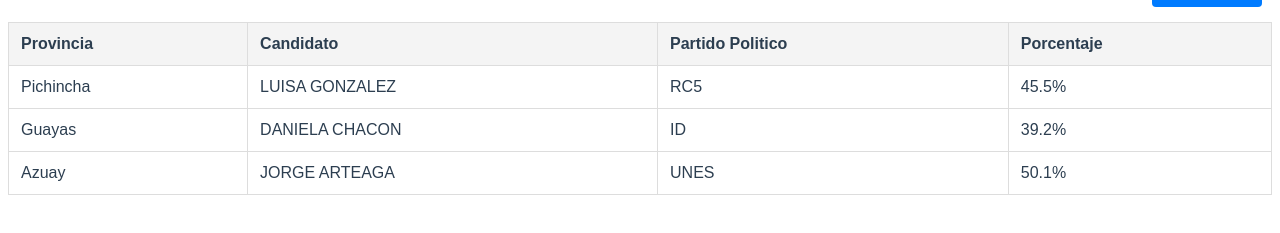
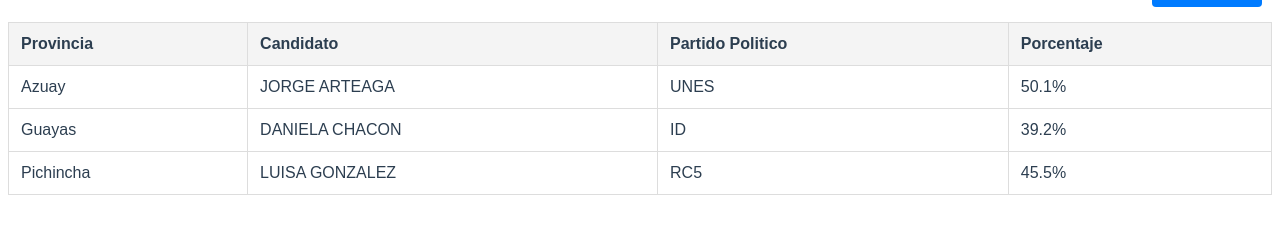
Before and after one commit to AndyDNH/tabla_responsive_8vos_9nos, a Vue app: page / in a window 1280 px wide. Shown: the part 311-544 px from the top of the page. Built offline with nearby package versions, Linux system fonts and the light colour scheme.

Commit message:
ordenamiento y excel

```diff
--- a/src/components/TablaGenerica.vue
+++ b/src/components/TablaGenerica.vue
@@ -1,10 +1,13 @@
 <template>
   <div class="contenedor-tabla">
-
     <div class="encabezado-tabla">
       <h2 class="titulo-tabla">{{ titulo }}</h2>
 
-      <a :href="urlArchivoDescarga" class="btn-descarga" download>
+      <a
+        :href="urlArchivoDescarga"
+        class="btn-descarga"
+        download="Resultados_Electorales.xlsx"
+      >
         {{ textoBotonDescarga }}
       </a>
     </div>
@@ -18,52 +21,47 @@
         </tr>
       </thead>
       <tbody>
-        <tr v-for="(fila, index) in datos" :key="index">
+        <tr v-for="(fila, index) in datosOrdenados" :key="index">
           <td v-for="(columna, colIndex) in columnasDinamicas" :key="colIndex">
             {{ fila[columna] }}
           </td>
         </tr>
         <tr v-if="datos.length === 0">
-          <td>
-            No hay datos disponibles para mostrar.
-          </td>
+          <td>No hay datos disponibles para mostrar.</td>
         </tr>
       </tbody>
     </table>
 
-    <div>
-        <!-- Div para paginación aquí -->
-      </div>
-
+    <div></div>
   </div>
 </template>
 
 <script>
-import './TablaGenerica.css';
+import "./TablaGenerica.css";
 
 export default {
-  name: 'TablaGenerica',
+  name: "TablaGenerica",
   props: {
     datos: {
       type: Array,
       required: true,
-      default: () => []
+      default: () => [],
     },
     titulo: {
       type: String,
       required: true,
-      default: 'Tabla de Datos'
+      default: "Tabla de Datos",
     },
     textoBotonDescarga: {
       type: String,
       required: true,
-      default: 'Descargar'
+      default: "Descargar",
     },
     urlArchivoDescarga: {
       type: String,
       required: true,
-      default: '#'
-    }
+      default: "#",
+    },
   },
 
   computed: {
@@ -73,14 +71,36 @@ export default {
         return Object.keys(this.datos[0]);
       }
       return [];
-    }
+    },
+    // Crea una lista nueva ordenada basada en la primera columna
+    datosOrdenados() {
+      // 1. Hacemos una copia para no alterar la variable 'datos' de Andrade
+      const lista = [...this.datos];
+
+      if (lista.length === 0) return [];
+
+      // 2. Detectamos automáticamente la primera columna (clave)
+      const primeraColumnaKey = Object.keys(lista[0])[0];
+
+      // 3. Ordenamos Alfabéticamente (A-Z)
+      return lista.sort((a, b) => {
+        const valorA = String(a[primeraColumnaKey]).toLowerCase();
+        const valorB = String(b[primeraColumnaKey]).toLowerCase();
+
+        if (valorA < valorB) return -1;
+        if (valorA > valorB) return 1;
+        return 0;
+      });
+    },
   },
+
   methods: {
+    // Método original de Andrade
     formatearTitulo(texto) {
-      if (!texto) return '';
+      if (!texto) return "";
       // Reemplaza guiones bajos por espacios
-      return texto.replace(/_/g, ' ');
-    }
-  }
+      return texto.replace(/_/g, " ");
+    },
+  },
 };
 </script>
```
Also changed, not shown: 1 other file (tests, documents, lock files or other folders).
